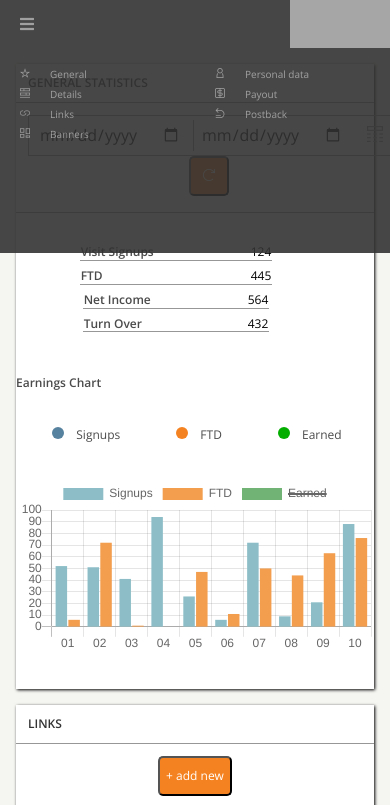
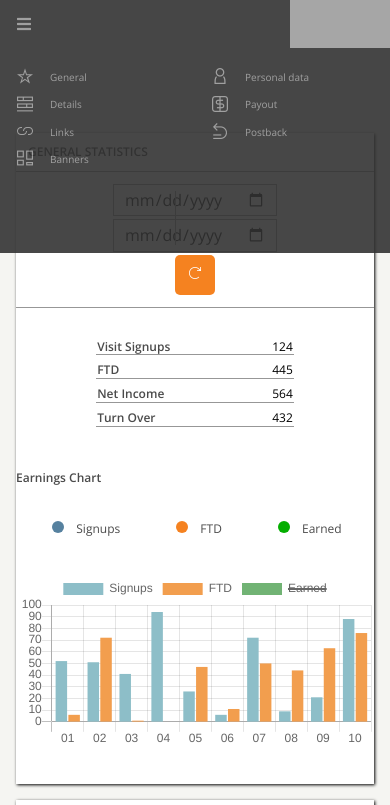
Before and after one commit to SzymonJak/ProjectOne-v2, a website: page index.html in a window 390 px wide. Both pictures are taken after a click on the link 27 px from the left and 24 px from the top of the page. Shown: the top 805 px of the page. Drawn offline with nearby package versions, Linux system fonts and the light colour scheme; grey boxes are pictures that could not be loaded.

Commit message:
correct list of bugs no. 1

```diff
--- a/js/script.js
+++ b/js/script.js
@@ -4,8 +4,11 @@ var navLeft = document.querySelector('.navLeft');
 
 var mySidebar = document.getElementById('hamburger');
 
+var contentContainer = document.querySelector('.content-container');
+
 mySidebar.addEventListener('click', function(){
   navLeft.classList.toggle('show');
+  contentContainer.classList.toggle('container-narrow');
 });
 
 
--- a/sass/_layout.scss
+++ b/sass/_layout.scss
@@ -24,6 +24,11 @@
 .content-container {
   margin-top: calc(48px + 16px);
   margin-left: 48px;
+  transition: margin-left linear .7s;
+}
+
+.container-narrow {
+  display: block;
 }
 
 .sectionContainer {
--- a/sass/components/_buttons.scss
+++ b/sass/components/_buttons.scss
@@ -7,7 +7,7 @@
     color: $supportingColour1;
     white-space: nowrap;
     font-size: $page-font-size;
-
+    border: none;
 }
 
 .btn-sq {
--- a/sass/pages/_links.scss
+++ b/sass/pages/_links.scss
@@ -87,7 +87,10 @@
     input[type=text] {
         margin-right: 10px;
         line-height: 34px;
+
+        &::placeholder {
         font-family: 'Glyphter', $brand-font;
+        }
     }
 }
 
--- a/sass/pages/_personal_data.scss
+++ b/sass/pages/_personal_data.scss
@@ -26,9 +26,10 @@
 
     .formStyling {
         display: grid;
-        grid-template-columns: 150px 1fr;
+        grid-template-columns: 1fr 1fr;
         grid-gap: 5px;
-        width: 320px;
+        width: 100%;
+        max-width: 320px;
         margin: 0 auto;
 
         label {
--- a/sass/style.scss
+++ b/sass/style.scss
@@ -50,8 +50,12 @@ a {
     }
 }
 
+.show {
+    display: block;
+}
+
 #hamburger i {
-    padding: 16px 20px;
+    padding: 16px 17px;
 }
 
 .navTop {
@@ -119,10 +123,6 @@ section {
     border-bottom: 1px solid $basic-hover;
 }
 
-.show {
-    display: block;
-}
-
 .sidebar {
     padding-top: 16px;
 }
@@ -140,15 +140,17 @@ section {
 
         a {
             display: block;
-            line-height: 2em;
-            padding: 0;
+            line-height: 20px;
+            padding: 3px 0;
             color: $basic-hover;
             font-size: $small-font-size;
             white-space: nowrap;
         }
 
         i {
-            padding: 0 20px;
+            padding: 0 17px;
+            font-size: 16px;
+            vertical-align: middle;
         }
     }
 }
@@ -214,22 +216,23 @@ section {
 .myTable {
     padding-bottom: 32px;
 
+    .tableLeft {
+        float: left;
+        width: 320px;
+    }
+
+    .tableRight {
+        float: right;
+        width: 320px;
+    }
+
     .tableStandard {
 
         th {
+            width: 175px;
             padding-right: 96px;
         }
     }
-}
-
-.tableLeft {
-    float: left;
-    width: 320px;
-}
-
-.tableRight {
-    float: right;
-    width: 320px;
 }
 
 .chartButtons {
@@ -290,6 +293,46 @@ section {
 
     .content-container {
         margin-left: 0;
+        &.container-narrow {
+            margin-top: calc(30vw + 16px);
+          }
+    }
+
+    .time-period {
+        padding: 12px;
+
+        div {
+            border: none;
+            display: block;
+
+            i {
+                display: none;
+            }
+        }
+
+        // &::before {
+        //     content: none;
+        // }
+
+        input[type=date] {
+            display: block;
+            margin: 0 auto 3px;
+            max-width: 80%;
+            border: 1px solid $basic-hover;
+
+        }
+
+        button {
+            margin: 0;
+        }
+    }
+
+    .myTable {
+        margin: 0 auto;
+
+        .tableLeft, .tableRight {
+            width: 100%;
+        }
     }
 
   }
@@ -301,4 +344,10 @@ section {
             width: 148px;
         }
     }
+
+    .content-container {
+        &.container-narrow {
+            margin-left: 148px;
+          }
+    }
 }
```
Also changed, not shown: css/style.css, 1 other file.
